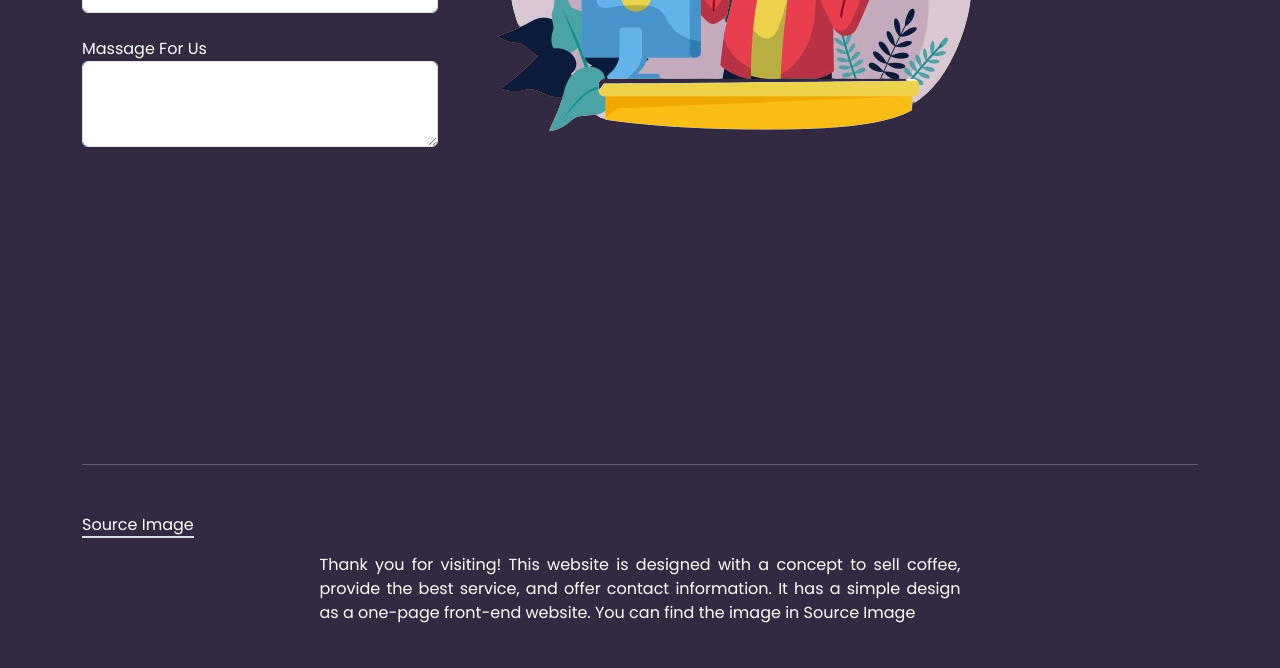
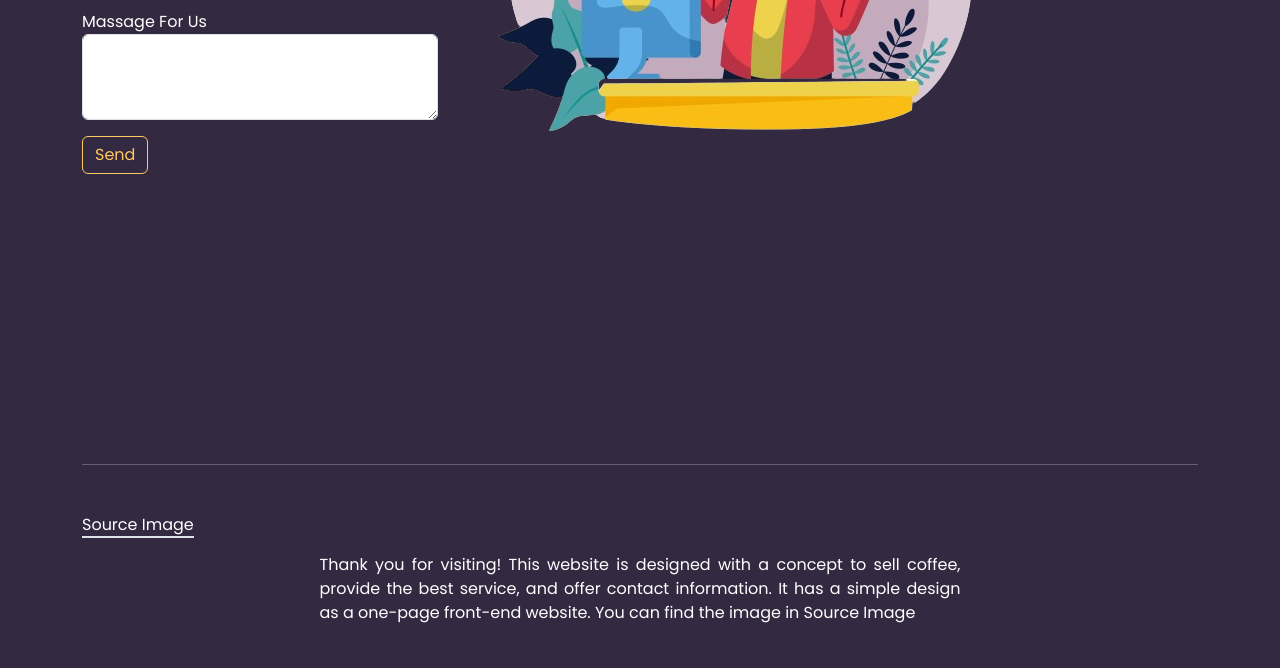
Before and after one commit to nobelsaputra/cupcoff, a plain HTML site: page index.html in a window 1280 px wide. Shown: the part 3300-3968 px from the top of the page. Drawn offline with nearby package versions, Linux system fonts and the light colour scheme; a web font is replaced by a local one.

Commit message:
Update index.html

```diff
--- a/index.html
+++ b/index.html
@@ -197,6 +197,7 @@
                 <input type="text" class="form-control" />
                 <label class="text-white mt-4">Massage For Us</label>
                 <textarea class="form-control" rows="3"></textarea>
+               <button class="btn btn-outline-light mt-3">Send</button>
               </form>
             </div>
           </div>
@@ -235,7 +236,7 @@
             <a href="https://wa.wizard.id/f2a8d4" class="text-white me-4">
               <i class="fab fa-whatsapp"></i>
             </a>
-             <a href="mailto:nobelsaputra10@gmail.com" class="text-white me-4">
+            <a href="mailto:nobelsaputra10@gmail.com" class="text-white me-4">
               <i class="fa-solid fa-envelope"></i>
             </a>
             <a href="" class="btn btn-light fw-medium">About Me</a>
```
